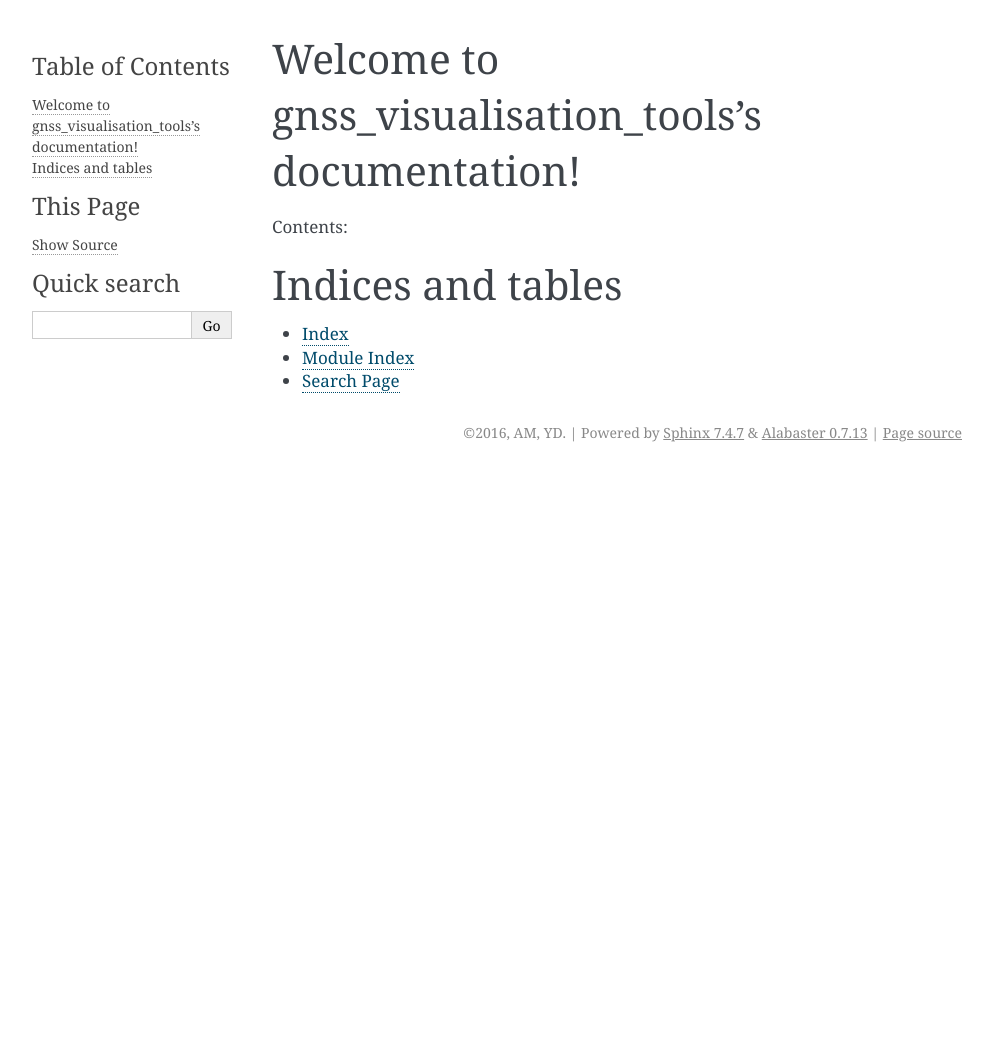
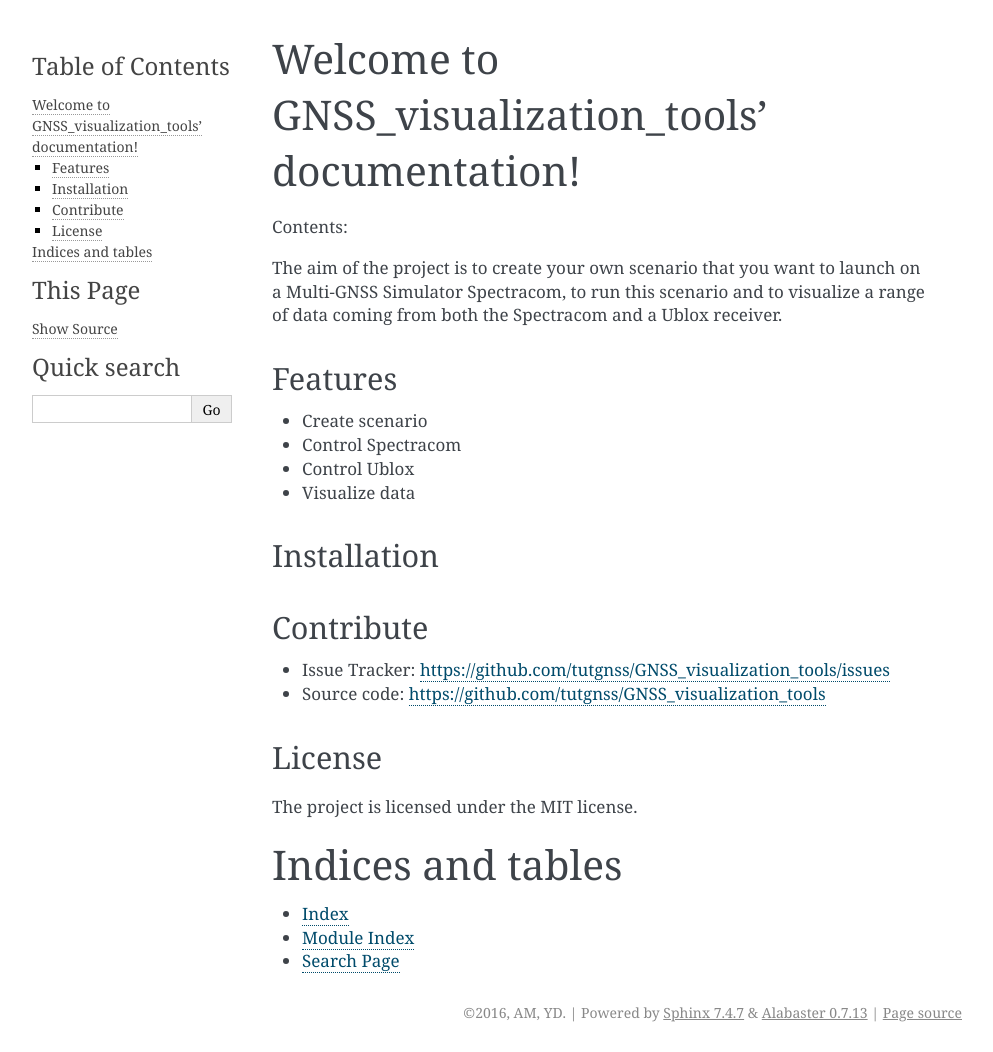
Before and after one commit to tutgnss/GNSS_visualization_tools, a Sphinx documentation site: the page built from docs/source/index.rst, in a window 1280 px wide. Shown: the whole page, without its empty margins (148-1141 px from the left). Built offline with Sphinx 7.4.7, drawn with Linux system fonts in a browser that asks for light colours; before the commit the page ends 900 px from its top, so only the background shows below that.

Commit message:
Added first doc files

```diff
--- a/docs/source/index.rst
+++ b/docs/source/index.rst
@@ -1,16 +1,43 @@
-.. gnss_visualisation_tools documentation master file, created by
-   sphinx-quickstart on Wed Jul 27 15:12:58 2016.
+.. GNSS_visualization_tools documentation master file, created by
+   sphinx-quickstart on Wed Jul 27 09:15:40 2016.
    You can adapt this file completely to your liking, but it should at least
    contain the root `toctree` directive.
 
-Welcome to gnss_visualisation_tools's documentation!
+Welcome to  GNSS_visualization_tools' documentation!
 ====================================================
+
 
 Contents:
 
 .. toctree::
    :maxdepth: 2
+   :glob:
 
+The aim of the project is to create your own scenario that you want to launch on a Multi-GNSS Simulator
+Spectracom, to run this scenario and to visualize a range of data coming from both the Spectracom and
+a Ublox receiver.
+
+Features
+--------
+
+- Create scenario
+- Control Spectracom
+- Control Ublox
+- Visualize data
+
+Installation
+------------
+
+Contribute
+----------
+
+- Issue Tracker: https://github.com/tutgnss/GNSS_visualization_tools/issues
+- Source code: https://github.com/tutgnss/GNSS_visualization_tools
+
+License
+-------
+
+The project is licensed under the MIT license.
 
 
 Indices and tables
```
Also changed, not shown: 6 other files.
